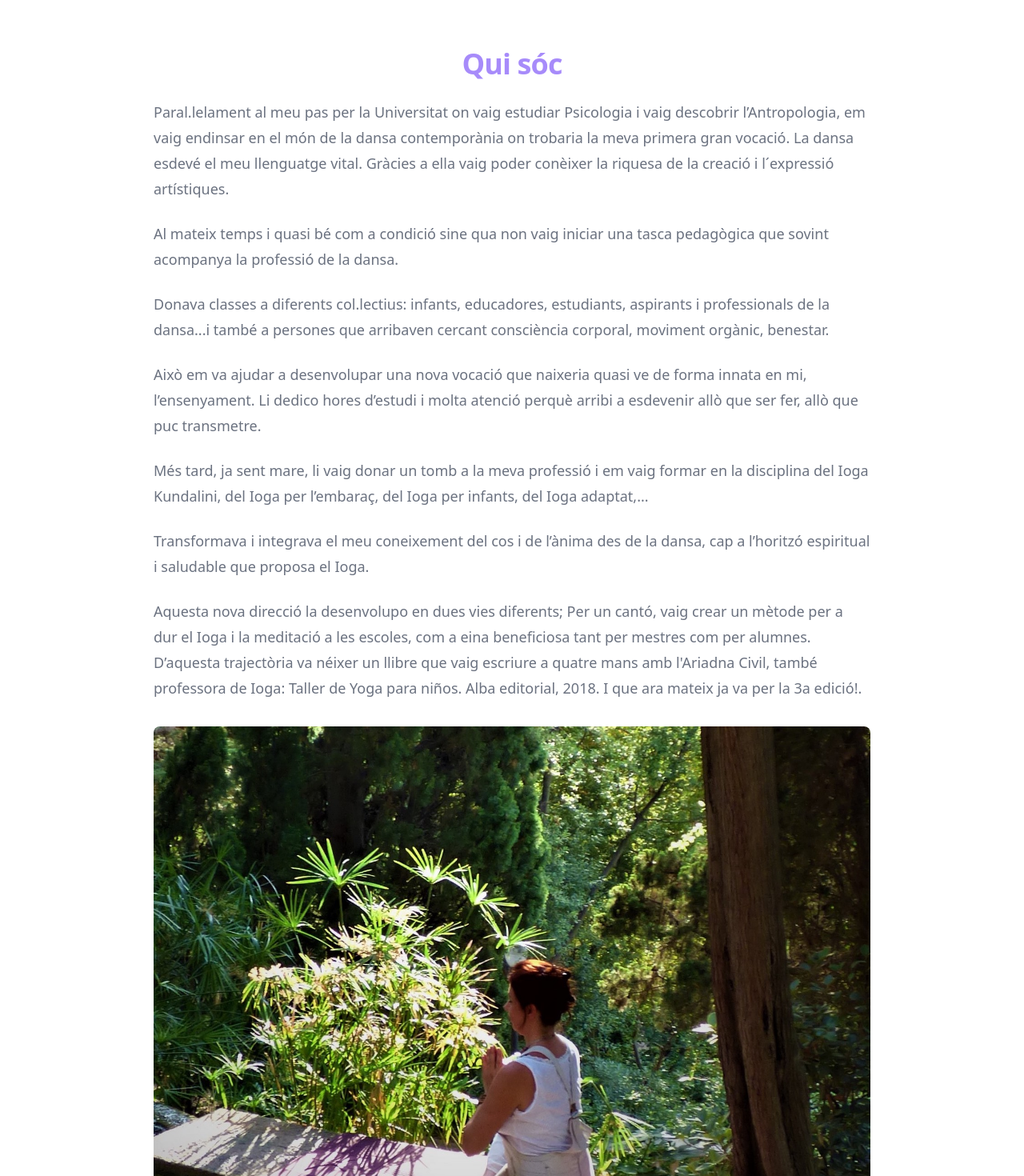
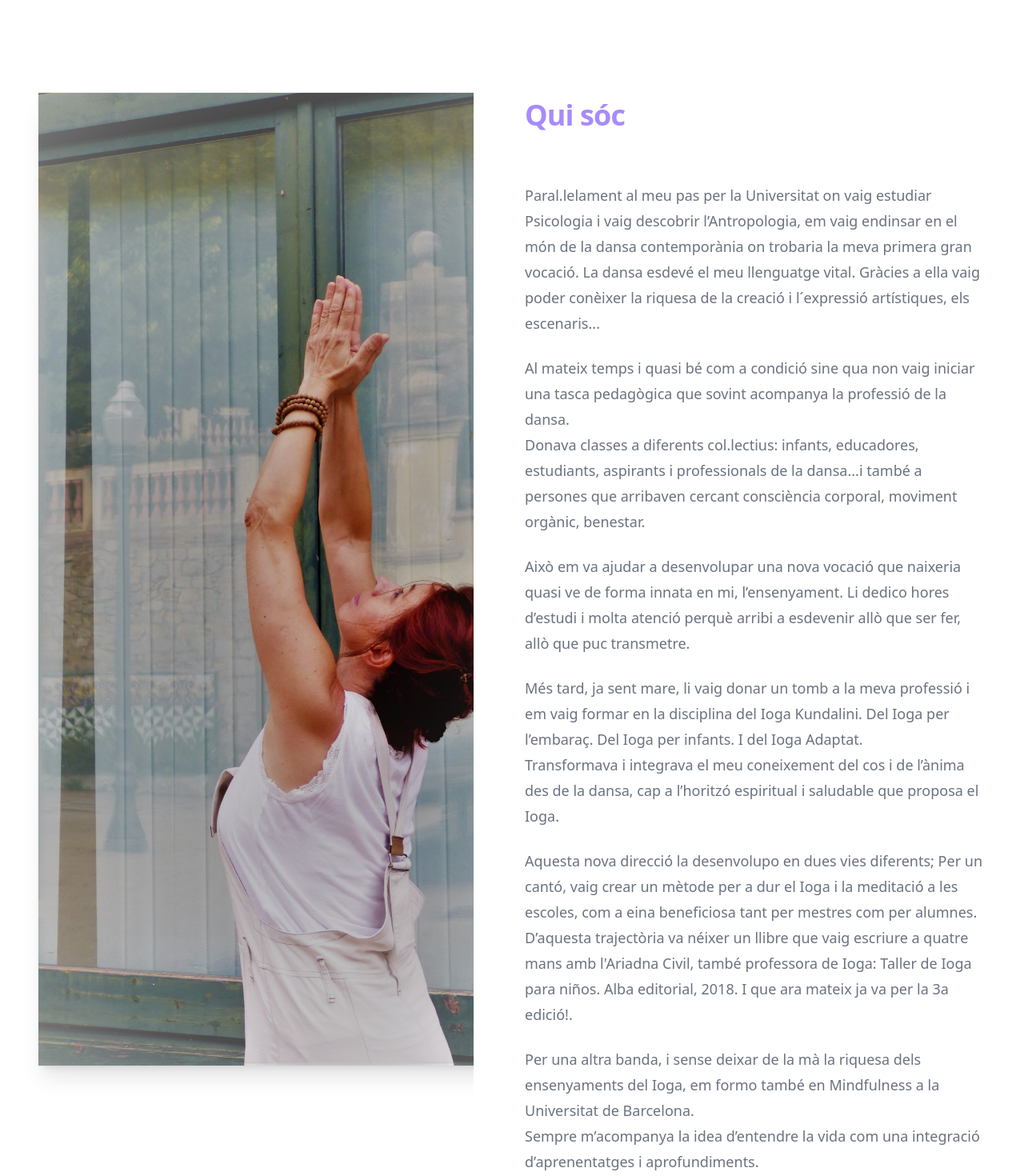
Before and after one commit to axelgar/marianna-roige, a Next.js app: page /qui-soc in a window 1280 px wide. Shown: the part 100-1570 px from the top of the page at 80% size. Built offline with nearby package versions, Linux system fonts and the light colour scheme; a web font is replaced by a local one.

Commit message:
feat: :sparkles: Improve qui-soc page

```diff
--- a/src/components/HeroSection.tsx
+++ b/src/components/HeroSection.tsx
@@ -13,11 +13,11 @@ export default function HeroSection() {
         <img className="object-cover lg:rounded-lg lg:w-full max-h-[800px]" src="calma-ma-3.jpg" alt="" />
         <div className="mx-auto max-w-7xl absolute z-10 top-0">
           <div className="relative z-10 lg:w-full lg:max-w-2xl">
-            <div className="relative py-6 px-6 sm:py-6 lg:px-8 lg:pr-0">
+            <div className="relative py-6 px-6 lg:px-8 lg:pr-0">
               <div className="mx-auto max-w-2xl lg:mx-0 lg:max-w-xl">
                 <p className="text-2xl text-white ">Marianna Roigé</p>
                 <h1 className="text-4xl font-bold tracking-tight text-white sm:text-8xl flex items-center">CALMA</h1>
-                <p className="text-sm lg:text-xl leading-8 text-white">Yoga&amp;Meditació / Mindfulness / Educació</p>
+                <p className="text-sm lg:text-xl leading-8 text-white">Ioga&amp;Meditació / Mindfulness / Educació</p>
               </div>
             </div>
           </div>
@@ -26,7 +26,7 @@ export default function HeroSection() {
 
       <div className="mt-10 prose prose-lg prose-indigo mx-auto text-gray-500">
         <p className="px-4 lg:px-0 lg:text-2xl">
-          Calmar, calmar la respiració, calmar el teu ritme cardíac..., calmar els pensaments, les emocions...
+          Calmar, calmar la respiració, calmar el teu ritme cardíac, calmar els pensaments, les emocions...
           <br />
           Experimentar serenor, tranquil·litat. Conquerir habilitats per sentir-te i relationar-te des de la comprensió.
         </p>
--- a/src/pages/_document.tsx
+++ b/src/pages/_document.tsx
@@ -4,9 +4,9 @@ export default function Document() {
   return (
     <Html lang="es">
       <Head>
-        <title>Marianna Roigé Yoga</title>
+        <title>Marianna Roigé Ioga</title>
         <link rel="stylesheet" href="https://rsms.me/inter/inter.css" />
-        <meta name="description" content="Formación de Yoga" />
+        <meta name="description" content="Formación de Ioga" />
         <meta name="viewport" content="width=device-width, initial-scale=1" />
         <link rel="icon" href="/test-logo.png" />
       </Head>
--- a/src/pages/formacions.tsx
+++ b/src/pages/formacions.tsx
@@ -9,7 +9,7 @@ const Formacions = () => {
         <img className="object-cover lg:rounded-lg lg:w-full max-h-[600px]" src="formacions.jpg" alt="" />
         <div className="mx-auto max-w-7xl absolute z-10 top-0">
           <div className="relative z-10 lg:w-full lg:max-w-2xl">
-            <div className="relative py-32 px-6 sm:py-40 lg:px-8 lg:pr-0">
+            <div className="relative py-6 px-6 lg:px-8 lg:pr-0">
               <div className="mx-auto max-w-2xl lg:mx-0 lg:max-w-xl">
                 <h1 className="text-4xl font-bold tracking-tight text-white sm:text-6xl flex items-center">
                   Formacions
@@ -112,9 +112,9 @@ const Formacions = () => {
             <div className="lg:pr-4">
               <div className="lg:max-w-lg">
                 <h1 className="mt-2 text-3xl font-bold tracking-tight text-violet-400 sm:text-4xl">
-                  Tallers de Yoga adaptat
+                  Tallers de Ioga adaptat
                 </h1>
-                <p className="mt-6 text-xl leading-8 text-gray-700">Els beneficis del Yoga per a totes les persones</p>
+                <p className="mt-6 text-xl leading-8 text-gray-700">Els beneficis del Ioga per a totes les persones</p>
               </div>
             </div>
           </div>
@@ -129,12 +129,12 @@ const Formacions = () => {
             <div className="lg:pr-4">
               <div className="max-w-xl text-lg leading-7 text-gray-500 lg:max-w-lg">
                 <p>
-                  El Yoga adaptat és l´aplicació del Yoga a col.lectius amb necessitats específiques, on hi ha una
+                  El Ioga adaptat és l´aplicació del Ioga a col.lectius amb necessitats específiques, on hi ha una
                   diversitat funcional. Que també a vegades s’anomena discapacitat, ja que aquests termes que estan en
                   constant revisió.
                 </p>
                 <p className="mt-6">
-                  Destil.lem els beneficis del Yoga per tal de que arribin a les persones amb mobilitat reduïda. De la
+                  Destil.lem els beneficis del Ioga per tal de que arribin a les persones amb mobilitat reduïda. De la
                   mateixa manera que es lluita perquè tinguin accés a la resta de serveis i activitats que hi ha a la
                   nostra societat. Hi ha diferents situacions i realitats des d’on enfrontem la vida. Certes diferències
                   es converteixen en impediments quan no es pot disposar d’un accés fàcil a recursos i eines útils per a
@@ -148,13 +148,13 @@ const Formacions = () => {
                   interacció amb els demés.
                 </p>
                 <p className="mt-6">En aquests tallers aprendràs a proporcionar un “millor estar”.</p>
-                <p className="mt-6">Es tracta de potenciar i centrar-se en allò beneficiós que dona el Yoga.</p>
+                <p className="mt-6">Es tracta de potenciar i centrar-se en allò beneficiós que dona el Igo.</p>
                 <p className="mt-6">
                   A l’activar aquests processos, la qualitat de vida de les persones i la seva autonomia personal,
                   augmenta i poden realitzar activitats, també en l’àmbit laboral.
                 </p>
                 <p className="mt-6">
-                  En aquest estil de Yoga posem el focus molt especialment en les necessitats de cada participant, fent
+                  En aquest estil de Igo posem el focus molt especialment en les necessitats de cada participant, fent
                   que les diferents activitats, postures, respiracions, etc, ressonin amb les habilitats i capacitats
                   dels practicants. El què importa realment és la persona amb qui tractem. I la relació d’escolta i
                   acompanyament que puguem establir.
@@ -162,7 +162,7 @@ const Formacions = () => {
                 <p className="mt-6">
                   En les formacions obtindràs doncs eines bàsiques per poder enfocar el treball amb aquests col.lectius
                   amb l’objectiu de què guanyin en autonomia personal. Et podrà ser beneficiós tant si t’estàs formant
-                  com a instructora de Yoga com si estàs fent una formació en l’àmbit de la integració social, o
+                  com a instructora de Igo com si estàs fent una formació en l’àmbit de la integració social, o
                   l’atenció a persones en situació de dependència.
                 </p>
                 <p className="mt-6">Format adaptable a les necessitats:</p>
@@ -177,7 +177,7 @@ const Formacions = () => {
                 <h2 className="mt-16 text-xl font-bold tracking-tight text-gray-900">Activitat</h2>
                 <ul className="list-disc mt-6">
                   <li className="ml-5 text-lg italic">
-                    Tallers de 4 hores dins la Formació Oficial de Hatha Yoga al Happyyoga Urquinaona a Barcelona, amb
+                    Tallers de 4 hores dins la Formació Oficial de Hatha Igo al Happyyoga Urquinaona a Barcelona, amb
                     acreditació del ROPEC.
                   </li>
                   <li className="ml-5 text-lg italic">
--- a/src/pages/qui-soc.tsx
+++ b/src/pages/qui-soc.tsx
@@ -5,69 +5,79 @@ const QuiSoc = () => {
   return (
     <>
       <Header />
-      <div className="relative overflow-hidden bg-white py-16">
-        <div className="relative px-6 lg:px-8">
-          <div className="mx-auto max-w-prose text-lg">
+      <div className="relative isolate overflow-hidden bg-white px-6 py-24 sm:py-32 lg:overflow-visible lg:px-0">
+        <div className="mx-auto grid max-w-2xl grid-cols-1 gap-y-16 gap-x-8 lg:mx-0 lg:max-w-none lg:grid-cols-2 lg:items-start lg:gap-y-10">
+          <div className="lg:col-span-3 lg:col-start-2 lg:row-start-1 lg:mx-auto lg:grid lg:w-full lg:max-w-7xl lg:grid-cols-2 lg:gap-x-8 lg:px-8">
+            <div className="lg:pr-4">
               <h1>
-              <span className="mt-2 block text-center text-3xl font-bold leading-8 tracking-tight text-violet-400 sm:text-4xl">
+                <span className="mt-2 block text-3xl font-bold leading-8 tracking-tight text-violet-400 sm:text-4xl">
                   Qui sóc
                 </span>
               </h1>
             </div>
+          </div>
+          <div className="-mt-12 lg:-mr-0 p-12 lg:sticky lg:top-4 lg:col-start-1 lg:row-span-2 lg:row-start-1 lg:overflow-hidden">
+            <img
+              className="w-full object-cover lg:object-[-90px] max-h-72 lg:max-h-none max-w-none bg-gray-900 shadow-xl ring-1 ring-gray-400/10 lg:w-[57rem]"
+              src="/qui-soc.jpg"
+              alt=""
+            />
+          </div>
+          <div className="lg:col-span-3 lg:col-start-2 lg:row-start-2 lg:mx-auto lg:grid lg:w-full lg:max-w-7xl lg:grid-cols-1 lg:gap-x-8 lg:px-8">
+            <div className="lg:pr-4">
               <div className="prose max-w-4xl prose-lg prose-indigo mx-auto mt-6 text-gray-500">
                 <p>
-              Paral.lelament al meu pas per la Universitat on vaig estudiar Psicologia i vaig descobrir l’Antropologia,
-              em vaig endinsar en el món de la dansa contemporània on trobaria la meva primera gran vocació. La dansa
-              esdevé el meu llenguatge vital. Gràcies a ella vaig poder conèixer la riquesa de la creació i l´expressió
-              artístiques.
+                  Paral.lelament al meu pas per la Universitat on vaig estudiar Psicologia i vaig descobrir
+                  l’Antropologia, em vaig endinsar en el món de la dansa contemporània on trobaria la meva primera gran
+                  vocació. La dansa esdevé el meu llenguatge vital. Gràcies a ella vaig poder conèixer la riquesa de la
+                  creació i l´expressió artístiques, els escenaris...
                 </p>
 
                 <p>
                   Al mateix temps i quasi bé com a condició sine qua non vaig iniciar una tasca pedagògica que sovint
                   acompanya la professió de la dansa.
-            </p>
-            <p>
-              Donava classes a diferents col.lectius: infants, educadores, estudiants, aspirants i professionals de la
-              dansa...i també a persones que arribaven cercant consciència corporal, moviment orgànic, benestar.
+                  <br />
+                  Donava classes a diferents col.lectius: infants, educadores, estudiants, aspirants i professionals de
+                  la dansa...i també a persones que arribaven cercant consciència corporal, moviment orgànic, benestar.
                 </p>
 
                 <p>
                   Això em va ajudar a desenvolupar una nova vocació que naixeria quasi ve de forma innata en mi,
-              l’ensenyament. Li dedico hores d’estudi i molta atenció perquè arribi a esdevenir allò que ser fer, allò
-              que puc transmetre.
+                  l’ensenyament. Li dedico hores d’estudi i molta atenció perquè arribi a esdevenir allò que ser fer,
+                  allò que puc transmetre.
                 </p>
 
                 <p>
-              Més tard, ja sent mare, li vaig donar un tomb a la meva professió i em vaig formar en la disciplina del
-              Ioga Kundalini, del Ioga per l’embaraç, del Ioga per infants, del Ioga adaptat,...
-            </p>
-            <p>
+                  Més tard, ja sent mare, li vaig donar un tomb a la meva professió i em vaig formar en la disciplina
+                  del Ioga Kundalini. Del Ioga per l’embaraç. Del Ioga per infants. I del Ioga Adaptat.
+                  <br />
                   Transformava i integrava el meu coneixement del cos i de l’ànima des de la dansa, cap a l’horitzó
                   espiritual i saludable que proposa el Ioga.
                 </p>
                 <p>
-              Aquesta nova direcció la desenvolupo en dues vies diferents; Per un cantó, vaig crear un mètode per a dur
-              el Ioga i la meditació a les escoles, com a eina beneficiosa tant per mestres com per alumnes. D’aquesta
-              trajectòria va néixer un llibre que vaig escriure a quatre mans amb l&apos;Ariadna Civil, també professora
-              de Ioga: Taller de Yoga para niños. Alba editorial, 2018. I que ara mateix ja va per la 3a edició!.
+                  Aquesta nova direcció la desenvolupo en dues vies diferents; Per un cantó, vaig crear un mètode per a
+                  dur el Ioga i la meditació a les escoles, com a eina beneficiosa tant per mestres com per alumnes.
+                  D’aquesta trajectòria va néixer un llibre que vaig escriure a quatre mans amb l&apos;Ariadna Civil,
+                  també professora de Ioga: Taller de Ioga para niños. Alba editorial, 2018. I que ara mateix ja va per
+                  la 3a edició!.
                 </p>
-            <figure>
-              <img className="w-full rounded-lg" src="qui-soc-aigua.jpg" alt="" width={1310} height={873} />
-            </figure>
                 <p>
                   Per una altra banda, i sense deixar de la mà la riquesa dels ensenyaments del Ioga, em formo també en
-              Mindfulness (totes les referències són a les pàgines següents) a la Universitat de Barcelona. Sempre
-              m’acompanya la idea d’entendre la vida com una integració d’aprenentatges i aprofundiments.
+                  Mindfulness a la Universitat de Barcelona.
+                  <br />
+                  Sempre m’acompanya la idea d’entendre la vida com una integració d’aprenentatges i aprofundiments.
                 </p>
                 <p>
                   Incorporo aquesta nova vessant a les meves classes i formacions amb l’ànim i l’objectiu de que el què
-              comparteixo amb l’alumnat, sigui el col.lectiu que sigui, destil.li experiència i coneixement, que puguin
-              ser eines útils per a transitar el nostre camí, d’una manera amable, conscient i compassiva.
+                  comparteixo amb l’alumnat, sigui el col.lectiu que sigui, destil.li experiència i coneixement, que
+                  puguin ser eines útils per a transitar el nostre camí, d’una manera amable, conscient i compassiva.
                 </p>
                 <blockquote>
                   “Podem dir que estem realment vius, únicament en aquells instants en els quals els nostres cors són
                   conscients dels nostres tresors”. Thornton Wilder
                 </blockquote>
+              </div>
+            </div>
           </div>
         </div>
       </div>
--- a/src/utils.ts
+++ b/src/utils.ts
@@ -1,6 +1,6 @@
 export const navigation = [
   { name: "Qui sóc", href: "/qui-soc" },
-  { name: "Yoga Kundalini", href: "#" },
+  { name: "Ioga Kundalini", href: "#" },
   { name: "Formacions", href: "formacions" },
   { name: "Formació per escoles", href: "#" },
   { name: "Viatges", href: "#" },
```
Also changed, not shown: public/qui-soc.jpg (added). Lines whose indentation alone changed are shown as unchanged.
